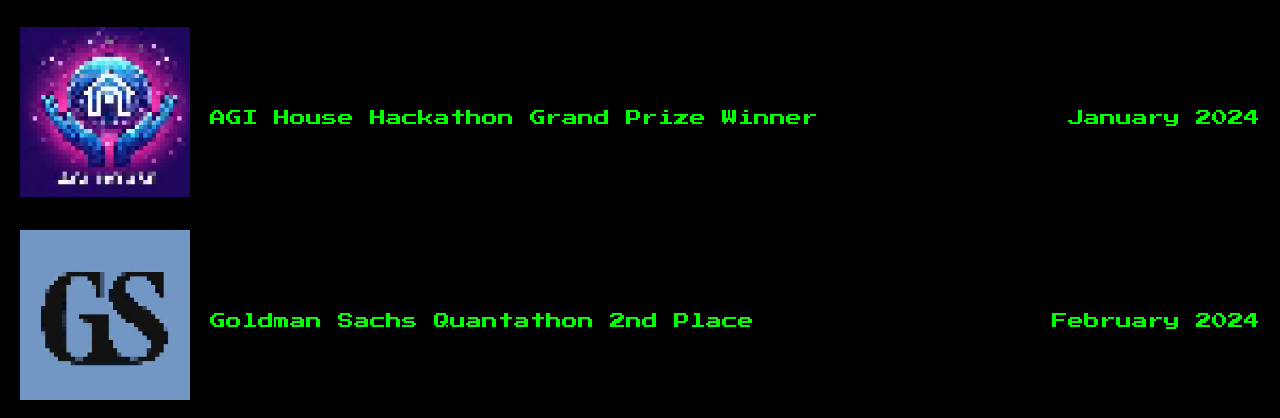
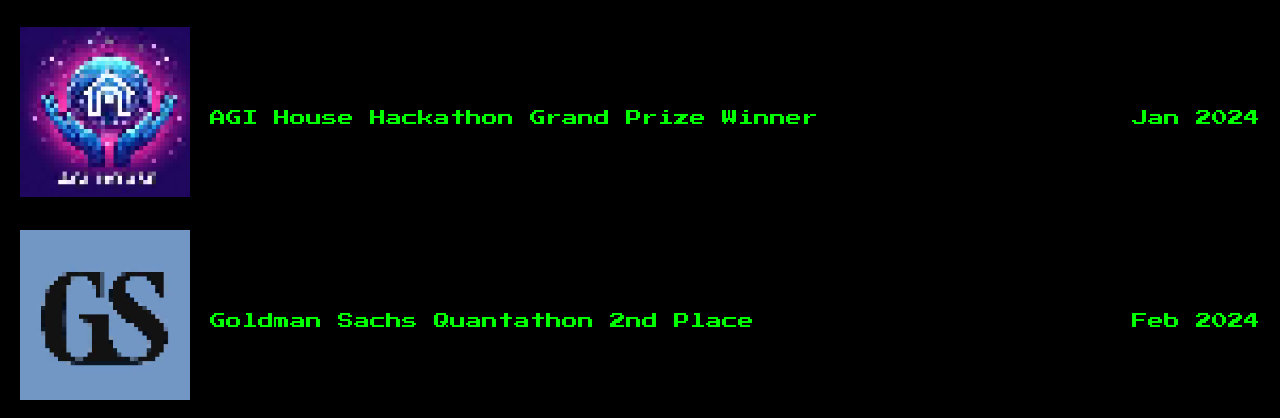
Before and after one commit to Cem-Adatepe/cemadatepe-github.io, a Jekyll site: the page built from docs/index.markdown, in a window 1280 px wide. Shown: the part 944-1362 px from the top of the page. Built offline with Jekyll 4.4.1, drawn with Linux system fonts in a browser that asks for light colours.

Commit message:
abbreviate months on projects

```diff
--- a/docs/_layouts/default.html
+++ b/docs/_layouts/default.html
@@ -96,7 +96,7 @@
         <img src="assets/agi.png" style="width: 170px" />
       </div>
       <p style="margin-left: 20px">AGI House Hackathon Grand Prize Winner</p>
-      <p style="text-align: right; margin-left: auto">January 2024</p>
+      <p style="text-align: right; margin-left: auto">Jan 2024</p>
     </div>
     <div style="display: flex; align-items: center; margin: 20px 0">
       <div
@@ -110,7 +110,7 @@
         <img src="assets/gs.png" style="width: 170px" />
       </div>
       <p style="margin-left: 20px">Goldman Sachs Quantathon 2nd Place</p>
-      <p style="text-align: right; margin-left: auto">February 2024</p>
+      <p style="text-align: right; margin-left: auto">Feb 2024</p>
     </div>
     <script src="pixelSprite.js"></script>
     <script>
```
